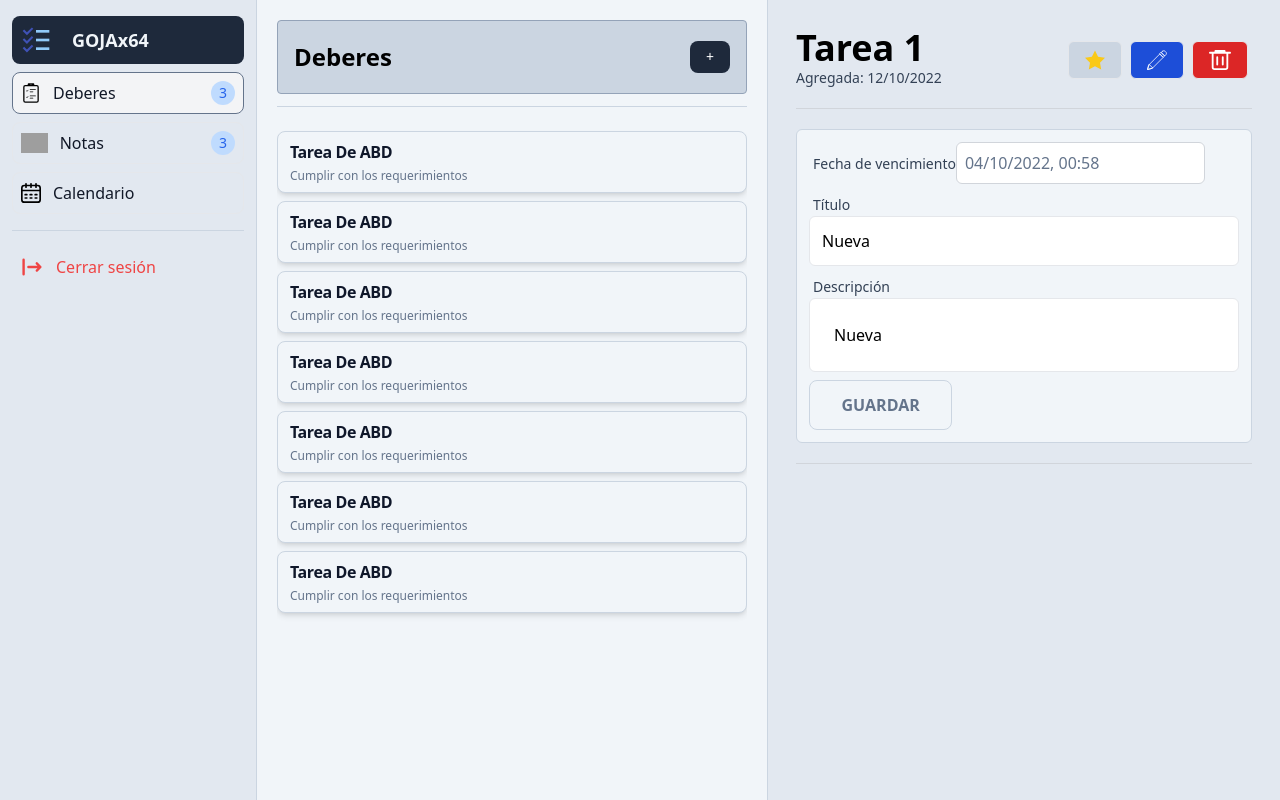
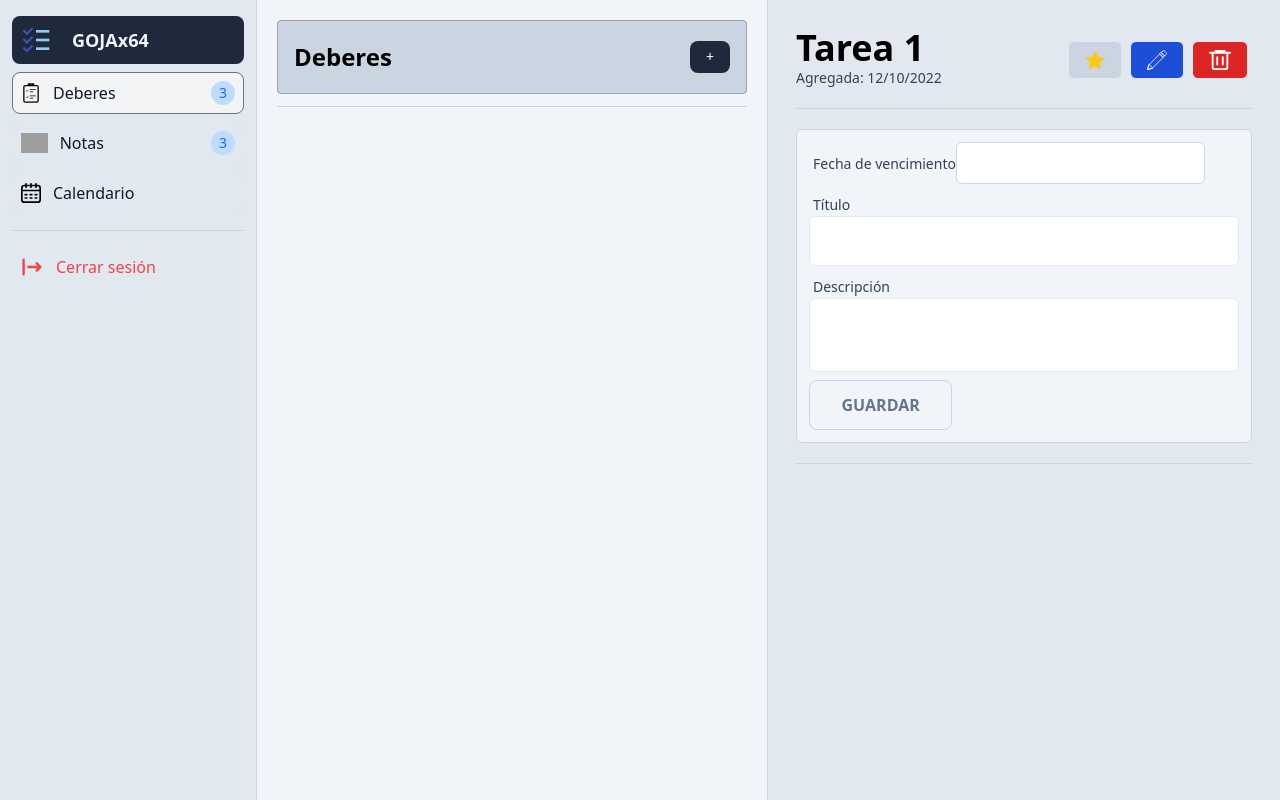
Before and after one commit to GOJAx64/todo-app-dba, a React (Vite) app: page /homeworks in a window 1280 px wide. Built offline with nearby package versions, Linux system fonts and the light colour scheme; grey boxes are pictures that could not be loaded.

Commit message:
Adding and showing selected homeworks

```diff
--- a/src/components/Card.tsx
+++ b/src/components/Card.tsx
@@ -1,12 +1,12 @@
 
-export const Card = (  ) => {
-    return (
-      <div className="flex items-center my-2 bg-slate-100 rounded-lg border border-slate-300 shadow-md md:mx-0 md:flex-row md:w-full hover:bg-slate-200 hover:border-slate-400">
-          {/* <img className="ml-2" src='' alt='PRUEBA' /> */}
+export const Card = ({ homework, setHomework}:any ) => {
+  console.log(homework);
+  return (
+      <button onClick={ () => setHomework(homework) } className="flex items-center my-2 bg-slate-100 rounded-lg border border-slate-300 shadow-md md:mx-0 md:flex-row md:w-full hover:bg-slate-200 hover:border-slate-400">
           <div className="flex flex-col justify-between py-2 px-3 leading-normal">
-              <h5 className='text-left mb-1  font-bold tracking-tight text-slate-900 capitalize'>Tarea de ABD</h5>
-              <span className='text-xs text-slate-500'>Cumplir con los requerimientos</span>
+              <h5 className='text-left mb-1  font-bold tracking-tight text-slate-900 capitalize'>{ homework.title }</h5>
+              <span className='text-xs text-slate-500'>{ homework.due.toLocaleString() }</span>
           </div>
-      </div>
+      </button>
     )
   }
--- a/src/components/FormHomeworks.tsx
+++ b/src/components/FormHomeworks.tsx
@@ -7,15 +7,28 @@ import { useForm } from '../hooks';
 import fav  from '../assets/fav.svg';
 import edit  from '../assets/edit-1.svg';
 import del from '../assets/delete-1.svg';
+import { useEffect } from "react";
 
 registerLocale('es', es)
 
-export const FormHomeworks = () => {
-    const {formSubmitted, formValues, onSubmit, onInputChange, onDateChange }:any = useForm({
-        due: new Date(),
-        title: 'Nueva',
-        description: 'Nueva',
-    });
+export const FormHomeworks = ({ homeworks, setHomeworks, homework, setHomework }:any ) => {
+
+    const {setFormValues, formValues, onSubmit, onInputChange, onDateChange }:any = useForm({
+        due: undefined,
+        title: '',
+        description: '',
+    }, setHomeworks, homeworks);
+
+    useEffect(() => {
+      if( Object.keys(homework).length > 0 ) {
+        setFormValues({
+            due: homework.due,
+            title: homework.title,
+            description: homework.description,
+        })
+      }
+    }, [homework])
+
 
     return (
         <div className='w-1/2 h-screen bg-slate-200'>
--- /dev/null
+++ b/src/components/List.tsx
@@ -0,0 +1,6 @@
+
+export const List = () => {
+  return (
+    <div>List</div>
+  )
+}
--- a/src/hooks/useForm.ts
+++ b/src/hooks/useForm.ts
@@ -1,6 +1,6 @@
 import { useState } from 'react';
 
-export const useForm = ( initialForm = {} ) => {
+export const useForm = ( initialForm = {}, setHomeworks:any, homeworks:any ) => {
     const [formValues, setFormValues] = useState( initialForm );
     const [formSubmitted, setFormSubmitted] = useState(false);
 
@@ -14,8 +14,7 @@ export const useForm = ( initialForm = {} ) => {
     const onSubmit = ( event:React.FormEvent<HTMLFormElement> ) => {
         event.preventDefault();
         setFormSubmitted(true);
-        console.log({formValues});
-        //TODO: proceso de registro de form
+        setHomeworks([...homeworks, formValues])
         onResetForm();
     }
 
@@ -39,5 +38,6 @@ export const useForm = ( initialForm = {} ) => {
         onSubmit,
         onResetForm,
         onDateChange,
+        setFormValues,
     }
 }
--- a/src/todo-app/pages/HomeworksPage.tsx
+++ b/src/todo-app/pages/HomeworksPage.tsx
@@ -1,22 +1,22 @@
+import { useState } from 'react';
 import { Card, FormHomeworks, TitleHeader } from '../../components';
 
 export const HomeworksPage = () => {
+    const [homeworks, setHomeworks] = useState([]);
+    const [homework, setHomework] = useState({});
+
     return (
         <div className='flex-1'>
             <div className='flex '>
                 <div className='w-1/2 h-screen border-x border-slate-300 px-5 py-5  bg-slate-100'>
                     <TitleHeader title={ 'Deberes' }/>
                     <div className='h-5/6 overflow-y-auto scrollbar-hide'>
-                        <Card/>
-                        <Card/>
-                        <Card/>
-                        <Card/>
-                        <Card/>
-                        <Card/>
-                        <Card/>
+                        { homeworks.map( (homework, index) => (
+                            <Card key={ index } homework={ homework } setHomework={ setHomework }/>
+                        ))}
                     </div>
                 </div>
-                <FormHomeworks/>
+                <FormHomeworks homeworks={ homeworks } setHomeworks={ setHomeworks } homework={ homework } setHomework={ setHomework }/>
             </div>
         </div>
     )
--- a/src/todo-app/pages/NotesPage.tsx
+++ b/src/todo-app/pages/NotesPage.tsx
@@ -8,19 +8,7 @@ export const NotesPage = () => {
                 <div className='w-1/2 h-screen border-x border-slate-300 px-5 py-5  bg-slate-100'>
                     <TitleHeader title={ 'Notas' }/>
                     <div className='h-5/6 overflow-y-auto scrollbar-hide'>
-                        <Card/>
-                        <Card/>
-                        <Card/>
-                        <Card/>
-                        <Card/>
-                        <Card/>
-                        <Card/>
-                        <Card/>
-                        <Card/>
-                        <Card/>
-                        <Card/>
-                        <Card/>
-                        <Card/>
+                        {/* <Card/> */}
                     </div>
                 </div>
                 <FormNotes/>
```
